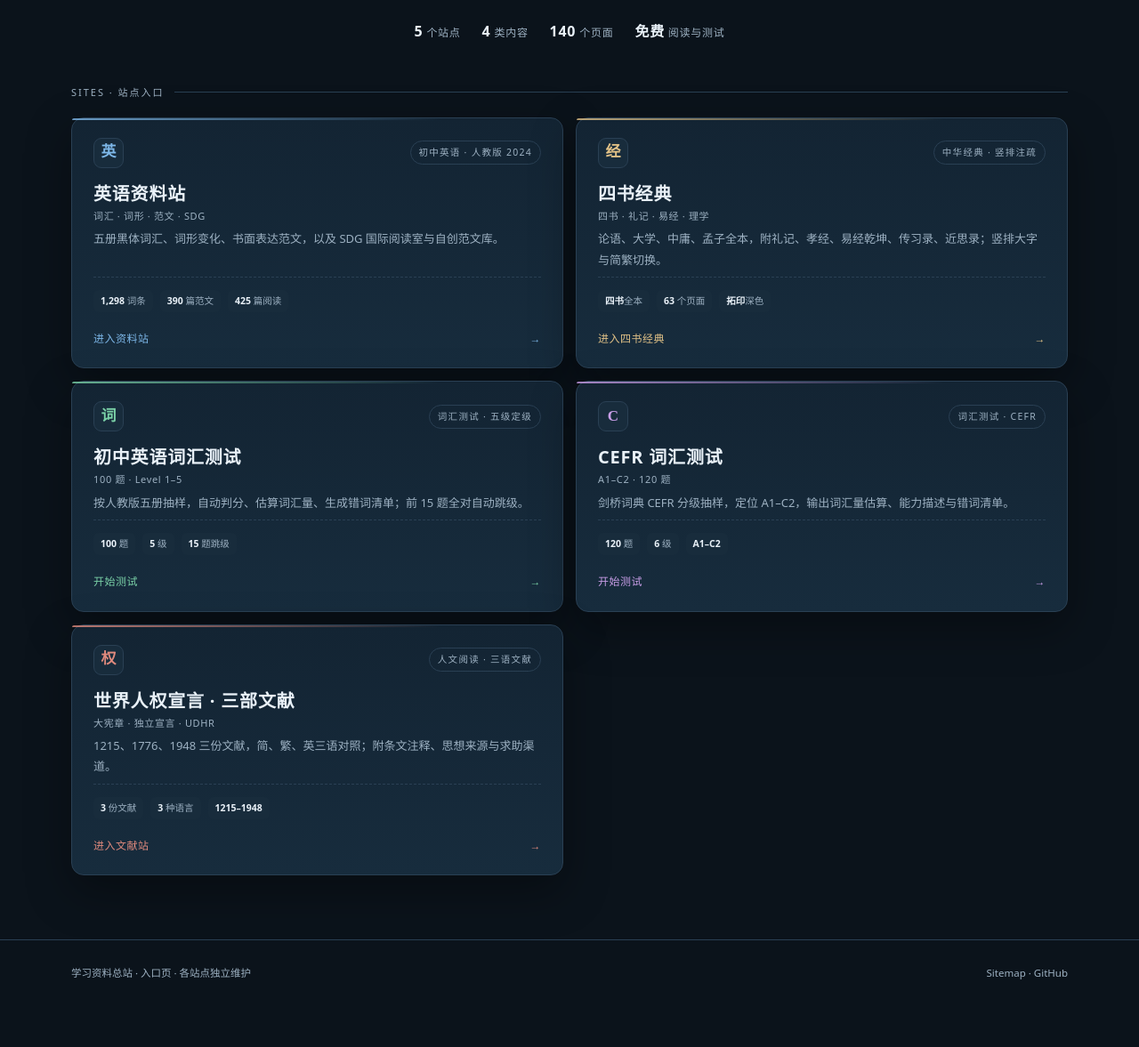
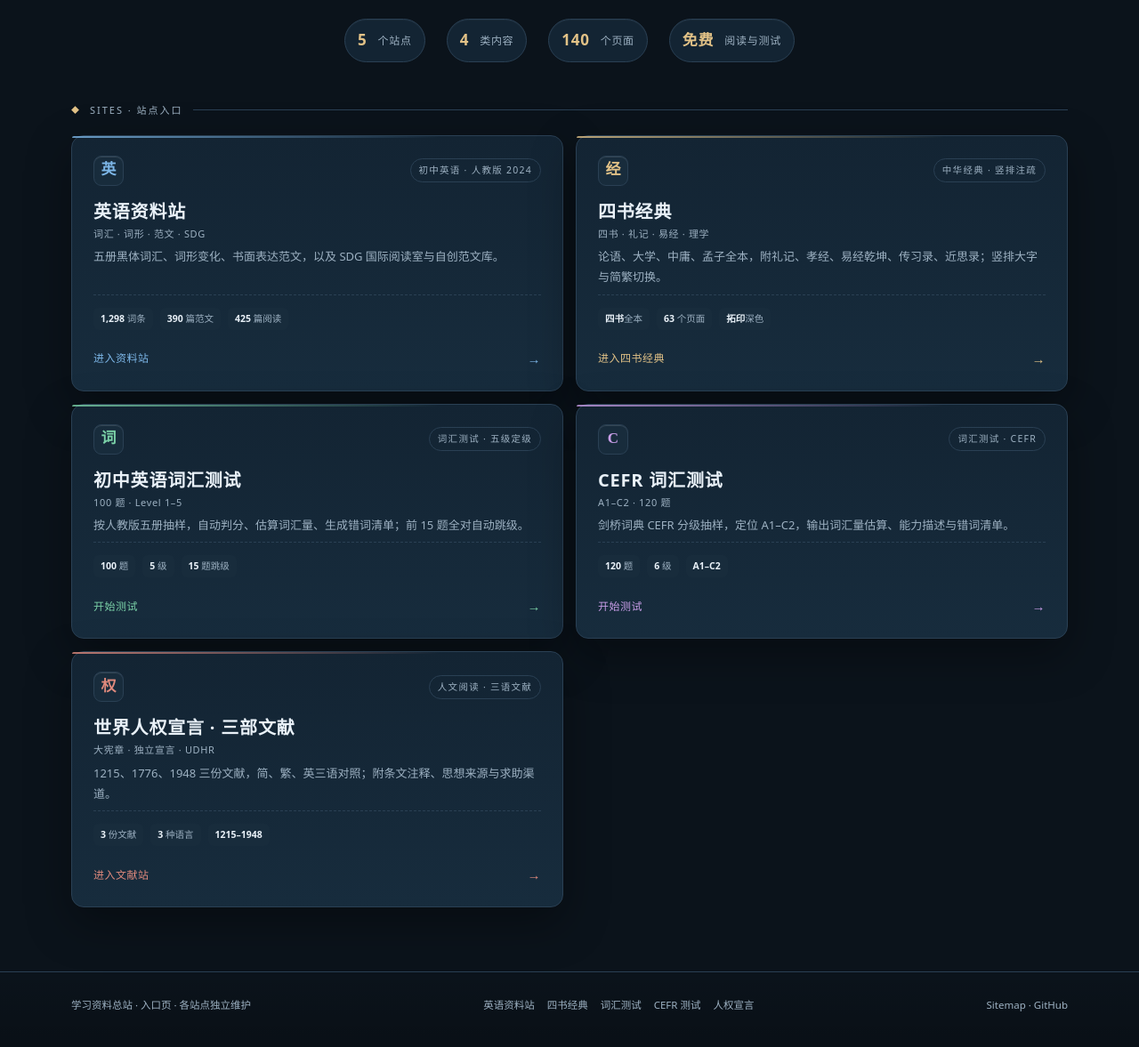
Before and after one commit to 1901151458-prog/1901151458-prog.github.io, a plain HTML site: page index.html in a window 1280 px wide. Shown: the part 454-1631 px from the top of the page at 89% size. Before the commit the page ends 1593 px from the top, so only its background shows below. Drawn offline with Linux system fonts and the light colour scheme.

Commit message:
site: polish hub aesthetics and footer nav

```diff
--- a/index.html
+++ b/index.html
@@ -80,6 +80,32 @@
   .foot a{color:var(--muted)}
   .foot a:hover{color:var(--ink)}
   @media(prefers-reduced-motion:reduce){*{animation:none!important;transition:none!important}}
+
+/* ── 细节打磨 ── */
+::selection{background:rgba(226,194,135,.28);color:#fff}
+html[data-theme="light"] ::selection{background:rgba(30,95,163,.18);color:inherit}
+a:focus-visible,button:focus-visible,.card:focus-visible,.theme-toggle:focus-visible{outline:3px solid var(--blue);outline-offset:3px;border-radius:10px}
+.hero h1{text-wrap:balance}
+.hero h1 em{position:relative;color:var(--gold)}
+.hero h1 em::after{content:"";position:absolute;left:0;right:0;bottom:.06em;height:.22em;background:linear-gradient(90deg,var(--gold),rgba(226,194,135,0));opacity:.45;border-radius:999px}
+.hero-meta span{display:inline-flex;align-items:center;gap:8px;border:1px solid var(--line);background:var(--card);border-radius:999px;padding:8px 14px;box-shadow:inset 0 1px 0 rgba(255,255,255,.04)}
+.hero-meta b{color:var(--gold);font-size:17px}
+.section-label::before{content:"◆";font-size:9px;color:var(--gold);letter-spacing:0}
+.card{transition:transform .2s ease,border-color .2s ease,box-shadow .2s ease}
+.card::after{content:"";position:absolute;left:18px;right:18px;top:-1px;height:44px;background:radial-gradient(120px 40px at 30% 0%,var(--accent,var(--blue)),transparent 70%);opacity:0;filter:blur(10px);pointer-events:none;transition:opacity .25s ease;border-radius:14px}
+.card:hover::after{opacity:.16}
+.card:hover{box-shadow:0 24px 60px rgba(0,0,0,.38),inset 0 1px 0 rgba(255,255,255,.05)}
+html[data-theme="light"] .card:hover{box-shadow:0 24px 60px rgba(22,55,82,.14),inset 0 1px 0 rgba(255,255,255,.8)}
+.stats span{transition:border-color .15s ease,color .15s ease}
+.stats span:hover{border-color:var(--accent,var(--blue))}
+.mark{box-shadow:inset 0 1px 0 rgba(255,255,255,.12)}
+.go .arrow{font-size:15px}
+footer{background:linear-gradient(180deg,transparent,rgba(0,0,0,.18))}
+html[data-theme="light"] footer{background:linear-gradient(180deg,transparent,rgba(22,55,82,.04))}
+.foot-links{display:flex;gap:14px;flex-wrap:wrap}
+.foot-links a{border-bottom:1px solid transparent;padding-bottom:1px}
+.foot-links a:hover{border-bottom-color:var(--gold);color:var(--ink)}
+@media(max-width:760px){.hero-meta{gap:8px}.hero-meta span{padding:6px 11px;font-size:11px}}
 </style>
 <script src="/sw-register.js?v=3" defer></script>
 </head>
@@ -150,6 +176,13 @@
 
 <footer><div class="wrap foot">
   <span>学习资料总站 · 入口页 · 各站点独立维护</span>
+  <nav class="foot-links" aria-label="站点直达">
+    <a href="https://1901151458-prog.github.io/english-materials/">英语资料站</a>
+    <a href="https://1901151458-prog.github.io/sishu/">四书经典</a>
+    <a href="https://1901151458-prog.github.io/english-vocab-test/">词汇测试</a>
+    <a href="https://1901151458-prog.github.io/cefr-vocab-test/">CEFR 测试</a>
+    <a href="https://1901151458-prog.github.io/UDHR/">人权宣言</a>
+  </nav>
   <span><a href="sitemap.xml">Sitemap</a> · <a href="https://github.com/1901151458-prog">GitHub</a></span>
 </div></footer>
 
```
